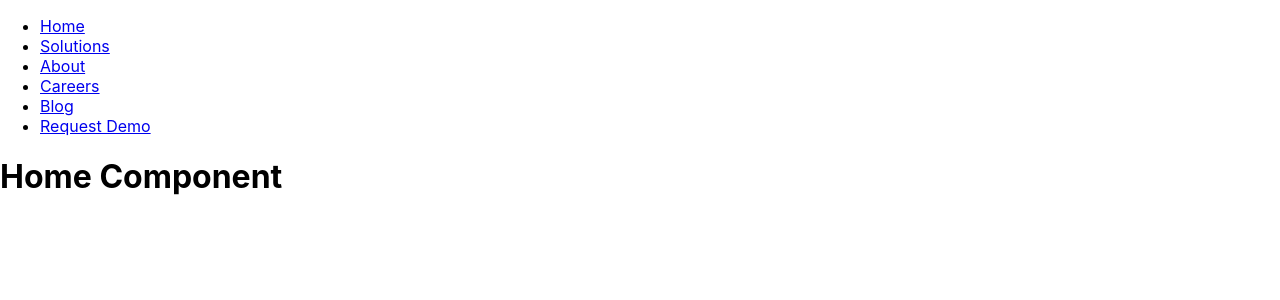
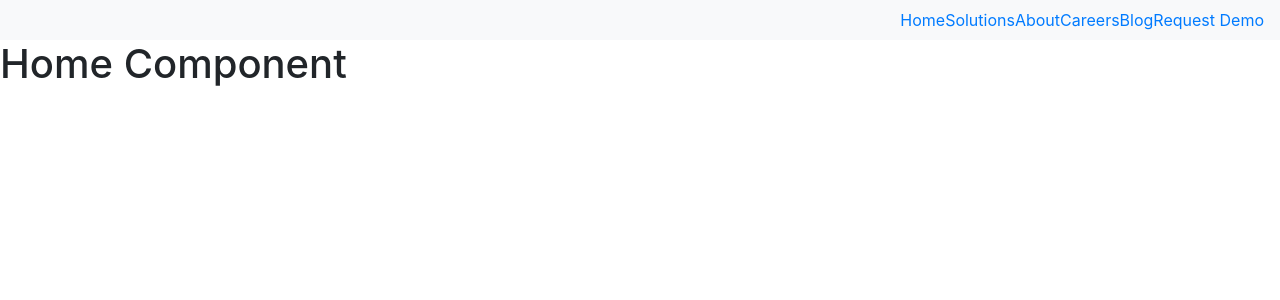
Before and after one commit to ethanvernon/company-page, a React (Create React App) app: page / in a window 1280 px wide. Shown: the top 300 px of the page. Built offline with nearby package versions, Linux system fonts and the light colour scheme.

Commit message:
Navbar with toggler

```diff
--- a/package.json
+++ b/package.json
@@ -3,12 +3,11 @@
   "version": "0.1.0",
   "private": true,
   "dependencies": {
-    "bootstrap": "^4.3.1",
     "react": "^16.8.2",
-    "react-bootstrap": "^1.0.0-beta.5",
     "react-dom": "^16.8.2",
     "react-router-dom": "^4.3.1",
-    "react-scripts": "2.1.5"
+    "react-scripts": "2.1.5",
+    "reactstrap": "^7.1.0"
   },
   "scripts": {
     "start": "react-scripts start",
--- a/src/App.js
+++ b/src/App.js
@@ -12,7 +12,7 @@
 import Careers from './Careers';
 import Blog from './Blog';
 import RequestDemo from './RequestDemo';
-import Header from './Header';
+import {Header} from './Header';
 import NotFound from './NotFound';
 
 class App extends Component {
--- a/src/Header.js
+++ b/src/Header.js
@@ -1,29 +1,59 @@
 import React, { Component } from 'react';
 import { Link } from 'react-router-dom';
+import 'bootstrap/dist/css/bootstrap.min.css';
+import {
+  Navbar,
+  NavbarBrand,
+  Nav,
+  NavItem,
+  NavLink,
+  Button,
+  Collapse,
+  NavbarToggler } from 'reactstrap';
 
-function Header (){
-  return (
-          <ul>
-            <li>
-              <Link to="/"> Home </Link>
-            </li>
-            <li>
-              <Link to="/solutions"> Solutions </Link>
-            </li>
-            <li>
-              <Link to="/about"> About </Link>
-            </li>
-            <li>
-              <Link to="/careers"> Careers </Link>
-            </li>
-            <li>
-              <Link to="/blog"> Blog </Link>
-            </li>
-            <li>
-              <Link to="/contact-us"> Request Demo </Link>
-            </li>
-          </ul>
-  )
+export class Header extends Component {
+	  constructor(props) {
+    super(props);
+
+    this.toggle = this.toggle.bind(this);
+    this.state = {
+      isOpen: false
+    };
+  }
+  toggle() {
+    this.setState({
+      isOpen: !this.state.isOpen
+    });
+  }
+
+
+	render() {
+	return (
+		<Navbar color='light' light expand='md'>
+			<NavbarToggler onClick={this.toggle} />
+			<Collapse isOpen={this.state.isOpen} navbar>
+				<Nav className='ml-auto' navbar>
+					<NavItem>
+						<Link to="/"> Home </Link>
+					</NavItem>
+					<NavItem>
+						<Link to="/solutions"> Solutions </Link>
+					</NavItem>
+					<NavItem>
+						<Link to="/about"> About </Link>
+					</NavItem>
+					<NavItem>
+						<Link to="/careers"> Careers </Link>
+					</NavItem>
+					<NavItem>
+						<Link to="/blog"> Blog </Link>
+					</NavItem>
+					<NavItem>
+						<Link to="/contact-us"> Request Demo </Link>
+					</NavItem>
+				</Nav>
+			</Collapse>
+		</Navbar>
+    );
+  }
 }
-
-export default Header;
```
Also changed, not shown: 1 other file (tests, documents, lock files or other folders).
